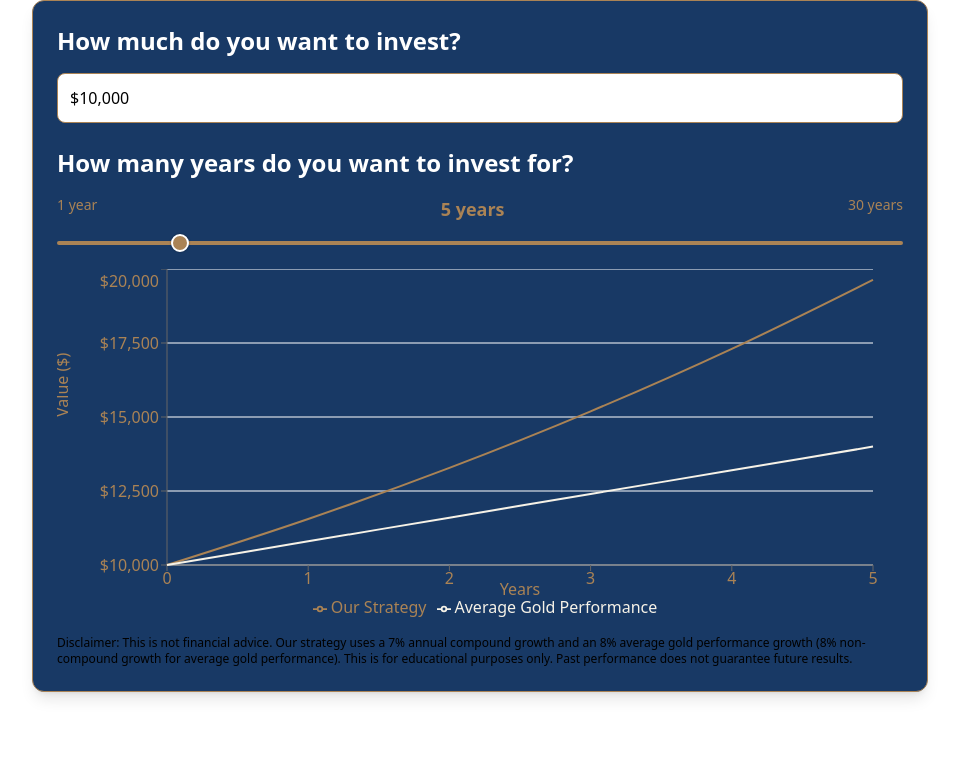
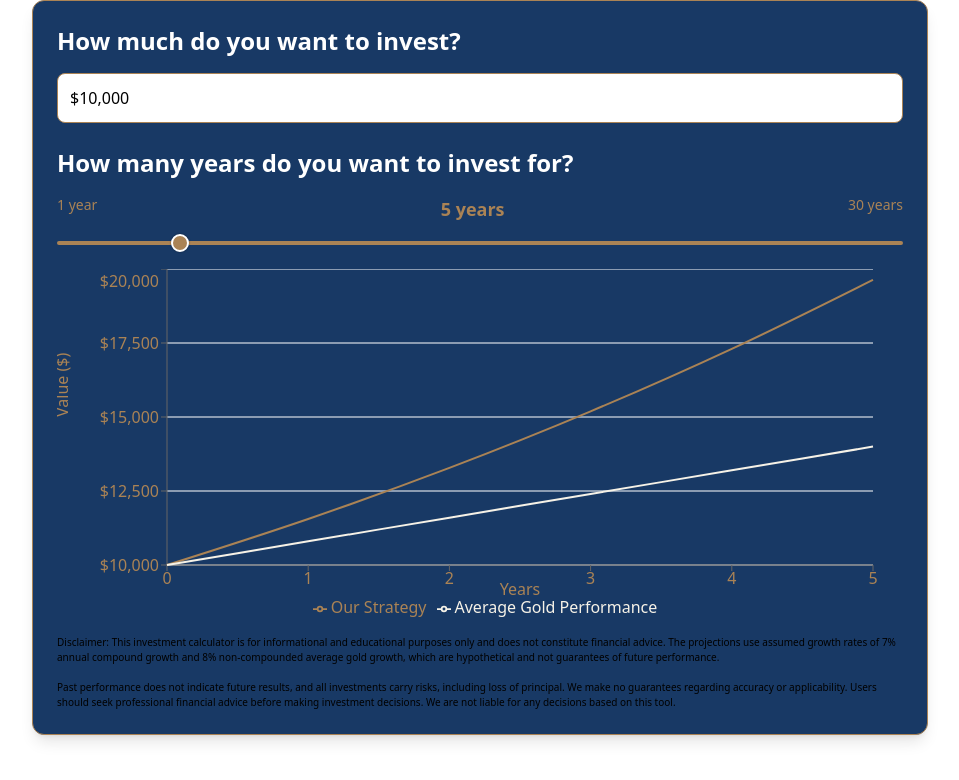
Before and after one commit to thegldstandard/calc, a React (Create React App) app: page / in a window 1280 px wide. Shown: the top 780 px of the page, without its empty margins (160-1119 px from the left). Built offline with nearby package versions, Linux system fonts and the light colour scheme.

Commit message:
Update disclaimer text and adjust colors for headings, slider, and disclaimer

```diff
--- a/src/components/InvestmentCalculator.jsx
+++ b/src/components/InvestmentCalculator.jsx
@@ -41,7 +41,7 @@ const InvestmentCalculator = () => {
 
   return (
     <div className="p-6 max-w-4xl mx-auto bg-[#183965] text-white shadow-lg rounded-xl border border-[#AA8355] font-['DM Serif Display']">
-      {/* Inline slider styles */}
+      {/* Inline styles for slider */}
       <style>
         {`
           .slider-thumb-gold[type="range"] {
@@ -130,7 +130,6 @@ const InvestmentCalculator = () => {
 
       <ResponsiveContainer width="100%" height={350}>
         <LineChart data={data} margin={{ left: 50, right: 30 }}>
-          {/* Fill chart with blue (#183965) */}
           <CartesianGrid stroke="#FFFFFF" strokeDasharray="0" vertical={false} fill="#183965" />
           <XAxis
             dataKey="year"
@@ -170,9 +169,10 @@ const InvestmentCalculator = () => {
         </LineChart>
       </ResponsiveContainer>
 
-      {/* Disclaimer */}
-      <p className="mt-4 text-xs text-black">
-        Disclaimer: This is not financial advice. Our strategy uses a 7% annual compound growth and an 8% average gold performance growth (8% non-compound growth for average gold performance). This is for educational purposes only. Past performance does not guarantee future results.
+      <p className="mt-4 text-[10px] text-black">
+        Disclaimer: This investment calculator is for informational and educational purposes only and does not constitute financial advice. The projections use assumed growth rates of 7% annual compound growth and 8% non-compounded average gold growth, which are hypothetical and not guarantees of future performance.
+        <br /><br />
+        Past performance does not indicate future results, and all investments carry risks, including loss of principal. We make no guarantees regarding accuracy or applicability. Users should seek professional financial advice before making investment decisions. We are not liable for any decisions based on this tool.
       </p>
     </div>
   );
```
